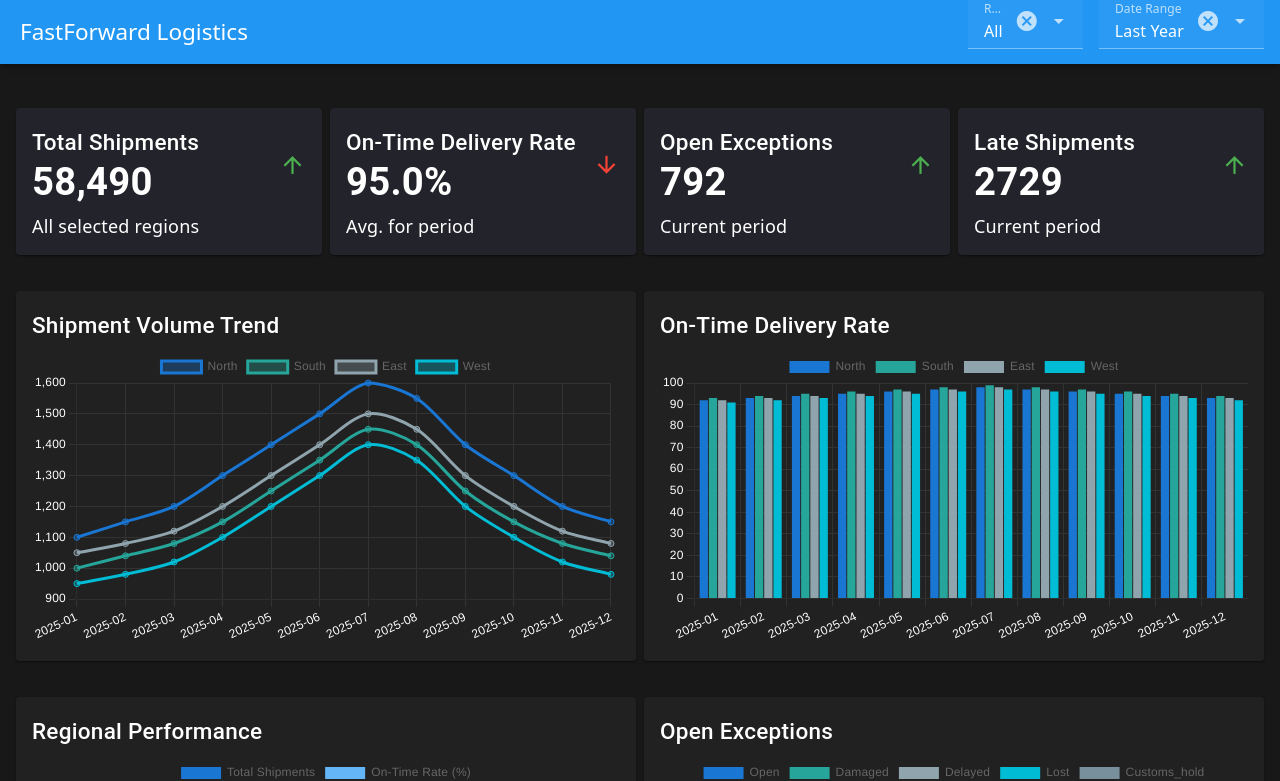
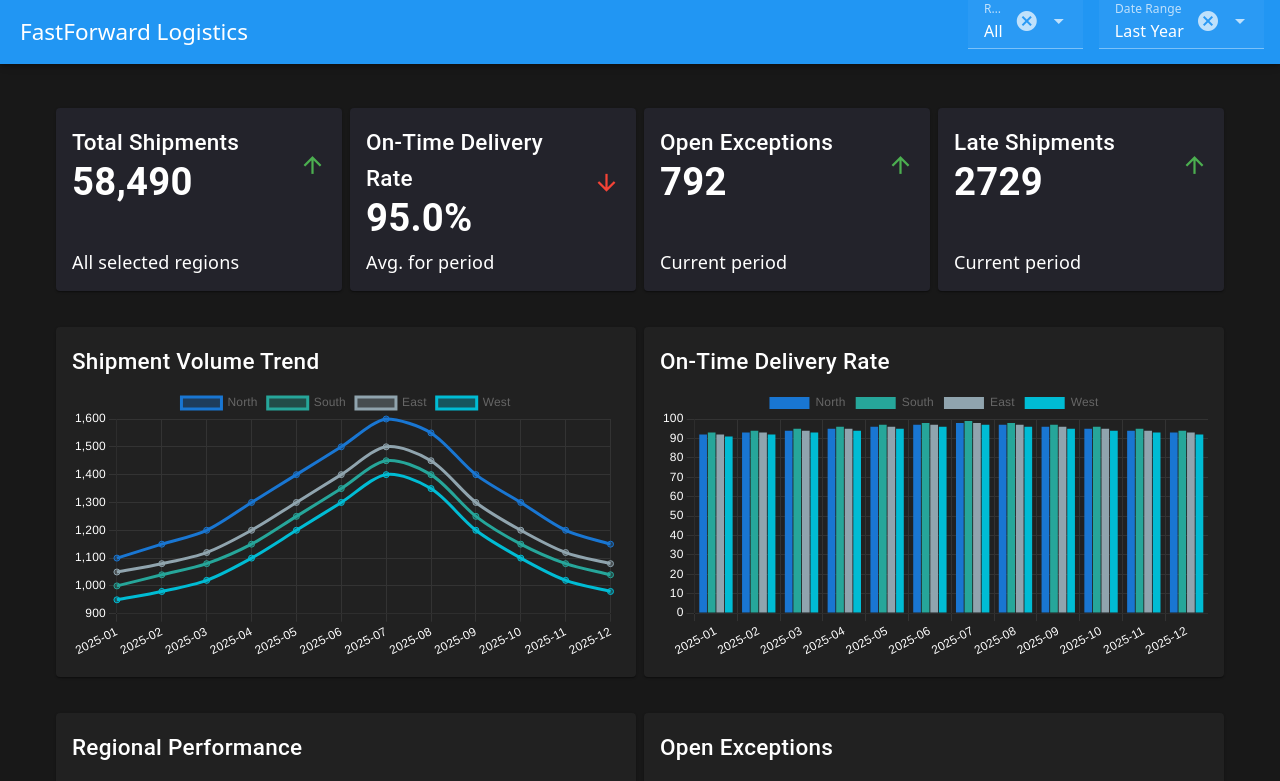
Before and after one commit to sonneme1/my-dashboard, a Vue app: page / in a window 1280 px wide. Shown: the top 781 px of the page. Built offline with nearby package versions, Linux system fonts and the light colour scheme.

Commit message:
fix: adjust v-container for summary cards layout in HomeView

```diff
--- a/src/views/HomeView.vue
+++ b/src/views/HomeView.vue
@@ -51,7 +51,7 @@
       </v-list>
     </v-navigation-drawer>
     <v-main>
-      <v-container fluid>
+      <v-container>
         <!-- Summary Cards -->
         <v-row class="mt-6" dense>
           <v-col cols="12" sm="6" md="3" v-for="card in summaryCards" :key="card.title">
```
